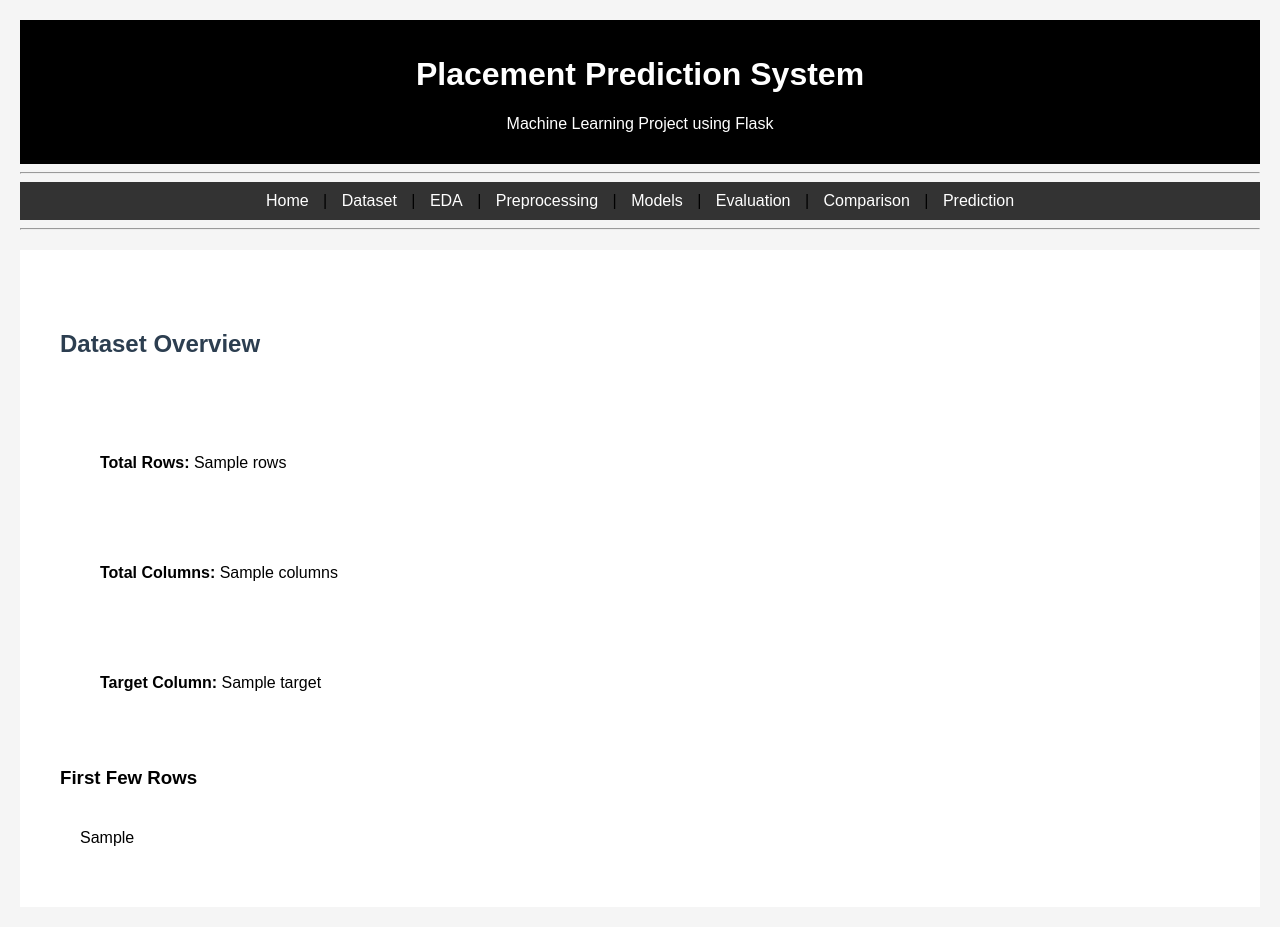
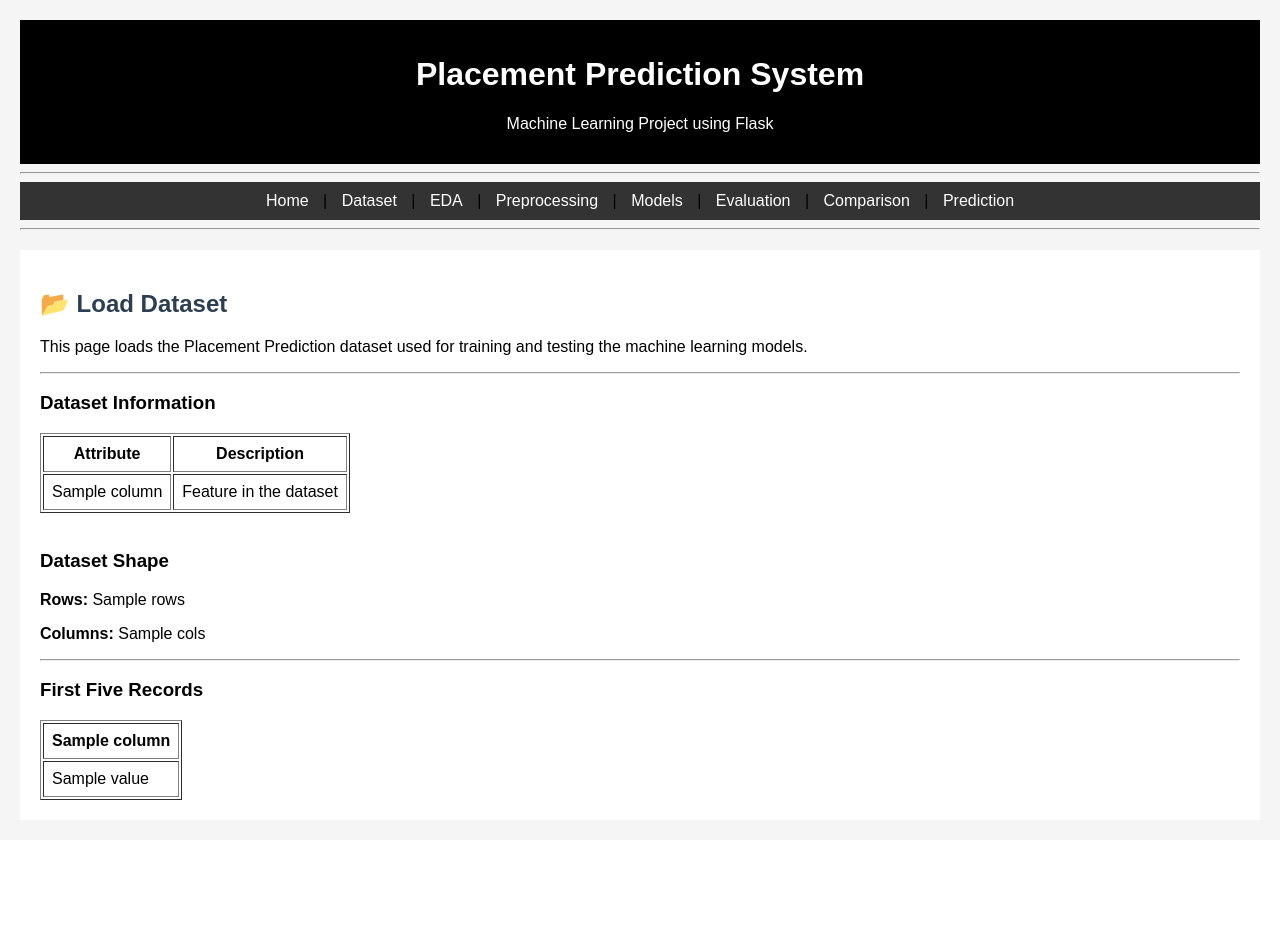
Before and after one commit to Karthik-2500031113/Placement-Prediction-System, a Flask app: template app/templates/dataset.html in a window 1280 px wide. After the commit the page ends 800 px from the top, so only its background shows below. Run offline with Flask 3, Linux system fonts and the light colour scheme; the template is opened without the code that fills it: most values are stand-ins (such as "Sample title", 1, 10 or a date in 2020).

Commit message:
EDA is completed

```diff
--- a/app/app.py
+++ b/app/app.py
@@ -1,9 +1,8 @@
-from axios.navigator import first
 from flask import Flask, render_template
-
-from data.load_data import load_data, get_summary
+from src.data.load_data import load_data
 
 app = Flask(__name__)
+
 @app.route("/")
 def home():
     return render_template("home.html")
@@ -11,13 +10,20 @@ def home():
 
 @app.route("/dataset")
 def dataset():
-    df=load_data()
-    summary=get_summary(df)
+    df = load_data()
+
     return render_template(
         "dataset.html",
-        summary=summary,
-        first_rows=df.head().to_html(index=False)
+        rows=df.shape[0],
+        cols=df.shape[1],
+        columns=df.columns.tolist(),
+        data=df.head().values.tolist()
     )
+
+
+@app.route("/eda")
+def eda():
+    return render_template("eda.html")
 
 
 if __name__ == "__main__":
--- a/app/templates/dataset.html
+++ b/app/templates/dataset.html
@@ -1,24 +1,74 @@
 {% extends "base.html" %}
 
 {% block content %}
-<div class="container my-4">
-    <h2>Dataset Overview</h2>
 
-    <div class="row my-3">
-        <div class="col-md-4">
-            <p><strong>Total Rows:</strong> {{ summary.rows }}</p>
-        </div>
-        <div class="col-md-4">
-            <p><strong>Total Columns:</strong> {{ summary.columns }}</p>
-        </div>
-        <div class="col-md-4">
-            <p><strong>Target Column:</strong> {{ summary.target }}</p>
-        </div>
-    </div>
+<section class="container">
 
-    <h3>First Few Rows</h3>
-    <div class="table-responsive">
-        {{ first_rows | safe }}
-    </div>
-</div>
+    <h2>📂 Load Dataset</h2>
+
+    <p>
+        This page loads the Placement Prediction dataset used for training
+        and testing the machine learning models.
+    </p>
+
+    <hr>
+
+    <h3>Dataset Information</h3>
+
+    <table border="1" cellpadding="8">
+        <tr>
+            <th>Attribute</th>
+            <th>Description</th>
+        </tr>
+
+        {% for column in columns %}
+        <tr>
+            <td>{{ column }}</td>
+            <td>Feature in the dataset</td>
+        </tr>
+        {% endfor %}
+
+    </table>
+
+    <br>
+
+    <h3>Dataset Shape</h3>
+
+    <p><strong>Rows:</strong> {{ rows }}</p>
+    <p><strong>Columns:</strong> {{ cols }}</p>
+
+    <hr>
+
+    <h3>First Five Records</h3>
+
+    <table border="1" cellpadding="8">
+
+        <thead>
+            <tr>
+                {% for column in columns %}
+                <th>{{ column }}</th>
+                {% endfor %}
+            </tr>
+        </thead>
+
+        <tbody>
+
+            {% for row in data %}
+
+            <tr>
+
+                {% for value in row %}
+                <td>{{ value }}</td>
+                {% endfor %}
+
+            </tr>
+
+            {% endfor %}
+
+        </tbody>
+
+    </table>
+
+</section>
+
 {% endblock %}
```
Also changed, not shown: app/templates/eda.html (added, +18 -0 lines), data/load_data.py (deleted, +0 -13 lines), src/data/eda.py (added, +107 -0 lines), src/data/load_data.py (added, +15 -0 lines).
